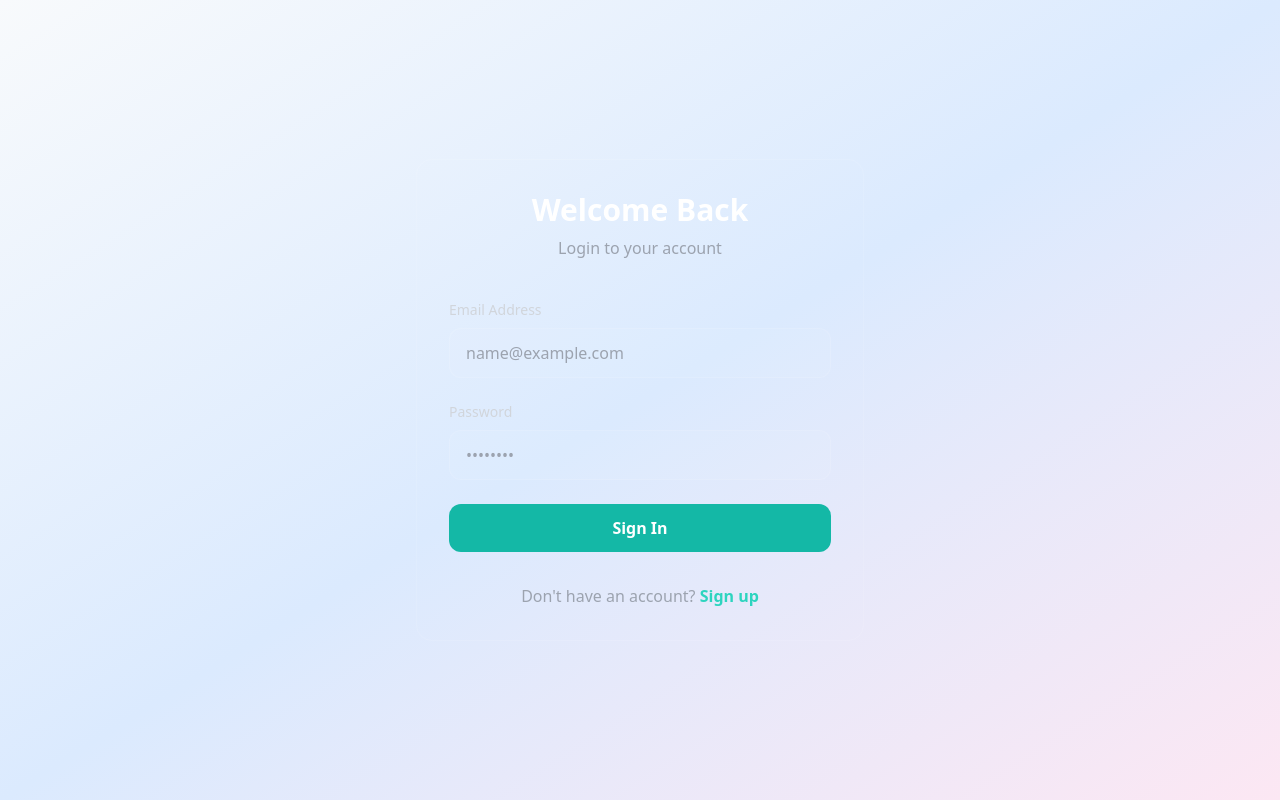
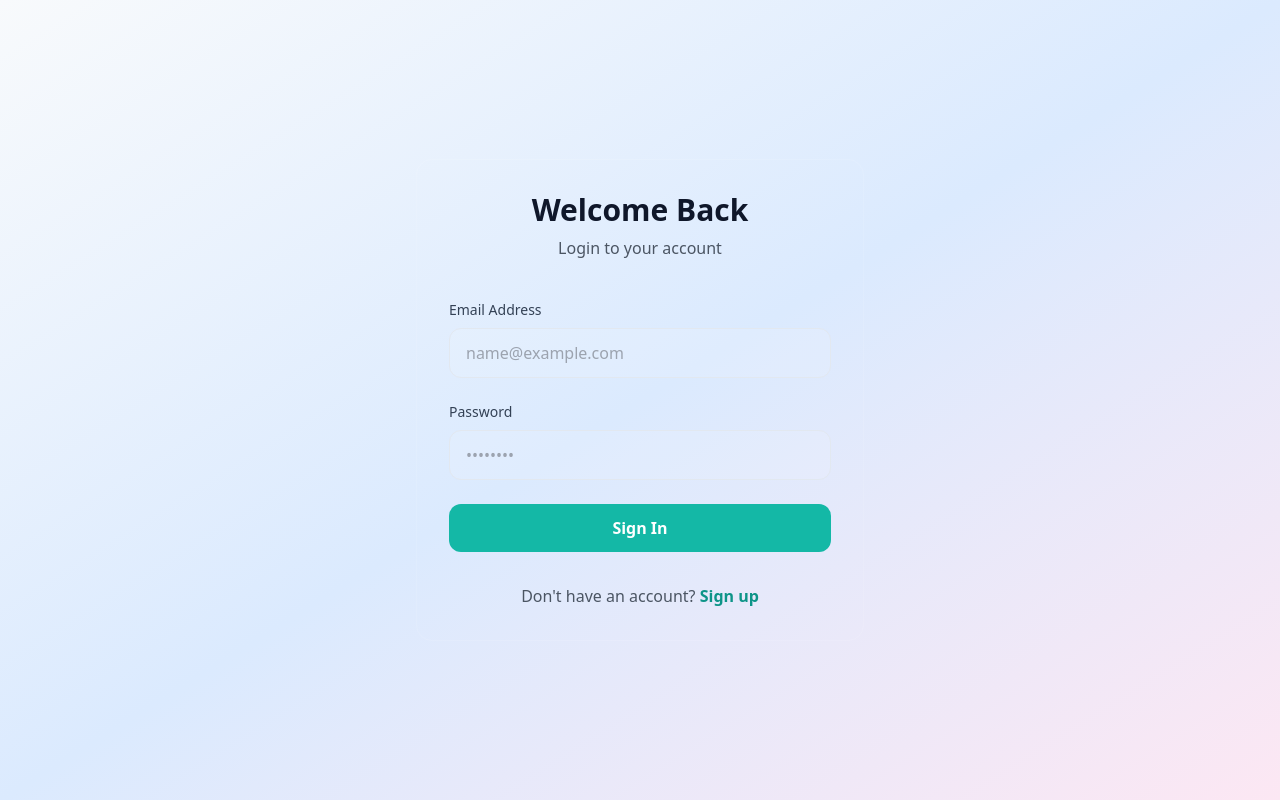
Before and after one commit to rohanmane-sampro/resume-analyzer-main, a React (Vite) app in the folder frontend/: page /#/login in a window 1280 px wide. Built offline with nearby package versions, Linux system fonts and the light colour scheme; no server answers.

Commit message:
Admin page enhancement

```diff
--- a/frontend/src/components/AdminDashboard.jsx
+++ b/frontend/src/components/AdminDashboard.jsx
@@ -253,7 +253,7 @@ const AllUsersTab = ({ users }) => {
                         onChange={(e) => setFilter(e.target.value)}
                     >
                         <option>All Users</option>
-                        <option>Standard</option>
+                        {/* <option>Standard</option> */}
                         <option>Guest Users</option>
                         <option>Knowledge Hub Users</option>
                     </select>
--- a/frontend/src/components/Login.jsx
+++ b/frontend/src/components/Login.jsx
@@ -32,8 +32,8 @@ const Login = () => {
         <div className="min-h-screen flex items-center justify-center bg-gradient-to-br from-slate-50 via-blue-100 to-pink-100 dark:from-slate-900 dark:via-slate-800 dark:to-slate-900 px-4 transition-colors duration-300">
             <div className="max-w-md w-full glassmorphism p-8 rounded-2xl border border-white/10">
                 <div className="text-center mb-10">
-                    <h2 className="text-3xl font-bold text-white mb-2">Welcome Back</h2>
-                    <p className="text-gray-400">Login to your account</p>
+                    <h2 className="text-3xl font-bold text-slate-900 dark:text-white mb-2">Welcome Back</h2>
+                    <p className="text-gray-600 dark:text-gray-400">Login to your account</p>
                 </div>
 
                 {error && (
@@ -44,22 +44,22 @@ const Login = () => {
 
                 <form onSubmit={handleSubmit} className="space-y-6">
                     <div>
-                        <label className="block text-sm font-medium text-gray-300 mb-2">Email Address</label>
+                        <label className="block text-sm font-medium text-slate-700 dark:text-gray-300 mb-2">Email Address</label>
                         <input
                             type="email"
                             required
-                            className="w-full bg-white/5 border border-white/10 rounded-xl px-4 py-3 text-white focus:outline-none focus:ring-2 focus:ring-teal-500/50 transition-all"
+                            className="w-full bg-white/10 dark:bg-white/5 border border-slate-200 dark:border-white/10 rounded-xl px-4 py-3 text-slate-900 dark:text-white focus:outline-none focus:ring-2 focus:ring-teal-500/50 transition-all placeholder:text-gray-400"
                             placeholder="name@example.com"
                             value={email}
                             onChange={(e) => setEmail(e.target.value)}
                         />
                     </div>
                     <div>
-                        <label className="block text-sm font-medium text-gray-300 mb-2">Password</label>
+                        <label className="block text-sm font-medium text-slate-700 dark:text-gray-300 mb-2">Password</label>
                         <input
                             type="password"
                             required
-                            className="w-full bg-white/5 border border-white/10 rounded-xl px-4 py-3 text-white focus:outline-none focus:ring-2 focus:ring-teal-500/50 transition-all"
+                            className="w-full bg-white/10 dark:bg-white/5 border border-slate-200 dark:border-white/10 rounded-xl px-4 py-3 text-slate-900 dark:text-white focus:outline-none focus:ring-2 focus:ring-teal-500/50 transition-all placeholder:text-gray-400"
                             placeholder="••••••••"
                             value={password}
                             onChange={(e) => setPassword(e.target.value)}
@@ -75,9 +75,9 @@ const Login = () => {
                     </button>
                 </form>
 
-                <p className="mt-8 text-center text-gray-400">
+                <p className="mt-8 text-center text-gray-600 dark:text-gray-400">
                     Don't have an account?{' '}
-                    <Link to="/signup" className="text-teal-400 hover:text-teal-300 font-semibold">
+                    <Link to="/signup" className="text-teal-600 dark:text-teal-400 hover:text-teal-500 dark:hover:text-teal-300 font-semibold">
                         Sign up
                     </Link>
                 </p>
--- a/frontend/src/components/Signup.jsx
+++ b/frontend/src/components/Signup.jsx
@@ -28,8 +28,8 @@ const Signup = () => {
         <div className="min-h-screen flex items-center justify-center bg-gradient-to-br from-slate-50 via-blue-100 to-pink-100 dark:from-slate-900 dark:via-slate-800 dark:to-slate-900 px-4 transition-colors duration-300">
             <div className="max-w-md w-full glassmorphism p-8 rounded-2xl border border-white/10">
                 <div className="text-center mb-10">
-                    <h2 className="text-3xl font-bold text-white mb-2">Create Account</h2>
-                    <p className="text-gray-400">Join Sampro AI for better resumes</p>
+                    <h2 className="text-3xl font-bold text-slate-900 dark:text-white mb-2">Create Account</h2>
+                    <p className="text-gray-600 dark:text-gray-400">Join Sampro AI for better resumes</p>
                 </div>
 
                 {error && (
@@ -40,33 +40,33 @@ const Signup = () => {
 
                 <form onSubmit={handleSubmit} className="space-y-6">
                     <div>
-                        <label className="block text-sm font-medium text-gray-300 mb-2">Full Name</label>
+                        <label className="block text-sm font-medium text-slate-700 dark:text-gray-300 mb-2">Full Name</label>
                         <input
                             type="text"
                             required
-                            className="w-full bg-white/5 border border-white/10 rounded-xl px-4 py-3 text-white focus:outline-none focus:ring-2 focus:ring-teal-500/50 transition-all"
+                            className="w-full bg-white/10 dark:bg-white/5 border border-slate-200 dark:border-white/10 rounded-xl px-4 py-3 text-slate-900 dark:text-white focus:outline-none focus:ring-2 focus:ring-teal-500/50 transition-all placeholder:text-gray-400"
                             placeholder="John Doe"
                             value={name}
                             onChange={(e) => setName(e.target.value)}
                         />
                     </div>
                     <div>
-                        <label className="block text-sm font-medium text-gray-300 mb-2">Email Address</label>
+                        <label className="block text-sm font-medium text-slate-700 dark:text-gray-300 mb-2">Email Address</label>
                         <input
                             type="email"
                             required
-                            className="w-full bg-white/5 border border-white/10 rounded-xl px-4 py-3 text-white focus:outline-none focus:ring-2 focus:ring-teal-500/50 transition-all"
+                            className="w-full bg-white/10 dark:bg-white/5 border border-slate-200 dark:border-white/10 rounded-xl px-4 py-3 text-slate-900 dark:text-white focus:outline-none focus:ring-2 focus:ring-teal-500/50 transition-all placeholder:text-gray-400"
                             placeholder="name@example.com"
                             value={email}
                             onChange={(e) => setEmail(e.target.value)}
                         />
                     </div>
                     <div>
-                        <label className="block text-sm font-medium text-gray-300 mb-2">Password</label>
+                        <label className="block text-sm font-medium text-slate-700 dark:text-gray-300 mb-2">Password</label>
                         <input
                             type="password"
                             required
-                            className="w-full bg-white/5 border border-white/10 rounded-xl px-4 py-3 text-white focus:outline-none focus:ring-2 focus:ring-teal-500/50 transition-all"
+                            className="w-full bg-white/10 dark:bg-white/5 border border-slate-200 dark:border-white/10 rounded-xl px-4 py-3 text-slate-900 dark:text-white focus:outline-none focus:ring-2 focus:ring-teal-500/50 transition-all placeholder:text-gray-400"
                             placeholder="••••••••"
                             value={password}
                             onChange={(e) => setPassword(e.target.value)}
@@ -82,9 +82,9 @@ const Signup = () => {
                     </button>
                 </form>
 
-                <p className="mt-8 text-center text-gray-400">
+                <p className="mt-8 text-center text-gray-600 dark:text-gray-400">
                     Already have an account?{' '}
-                    <Link to="/login" className="text-teal-400 hover:text-teal-300 font-semibold">
+                    <Link to="/login" className="text-teal-600 dark:text-teal-400 hover:text-teal-500 dark:hover:text-teal-300 font-semibold">
                         Sign in
                     </Link>
                 </p>
--- a/frontend/src/components/Suggestions.jsx
+++ b/frontend/src/components/Suggestions.jsx
@@ -8,8 +8,8 @@ const AutoSuggestInput = ({
   value,
   onChange,
   suggestions,
-  isPara=false,
-  isTextArea=false,
+  isPara = false,
+  isTextArea = false,
   isMultiSuggestion = true,
 }) => {
   const [inputValue, setInputValue] = useState(value || "");
@@ -91,7 +91,7 @@ const AutoSuggestInput = ({
       {isTextArea ? (
         <textarea
           placeholder={placeholder}
-          className="w-full h-56 sm:h-48 md:h-44 lg:h-[120px] px-3 py-2 border rounded resize-none peer focus:outline-none focus:ring-2 focus:ring-blue-500 dark:bg-gray-800 dark:text-white dark:border-gray-600"
+          className="w-full h-56 sm:h-48 md:h-44 lg:h-[120px] px-3 py-2 border rounded resize-none peer focus:outline-none focus:ring-2 focus:ring-blue-500 text-gray-900 dark:text-white dark:bg-gray-800 dark:border-gray-600"
           value={inputValue}
           onChange={handleInputChange}
           onKeyDown={handleKeyDown}
@@ -109,7 +109,7 @@ const AutoSuggestInput = ({
         <input
           type="text"
           placeholder={placeholder}
-          className="w-full sm:p-2 sm:px-6 border rounded peer px-3 py-2 focus:outline-none focus:ring-2 focus:ring-blue-500 dark:bg-gray-800 dark:text-white dark:border-gray-600"
+          className="w-full sm:p-2 sm:px-6 border rounded peer px-3 py-2 focus:outline-none focus:ring-2 focus:ring-blue-500 text-gray-900 dark:text-white dark:bg-gray-800 dark:border-gray-600"
           value={inputValue}
           onChange={handleInputChange}
           onKeyDown={handleKeyDown}
@@ -132,11 +132,10 @@ const AutoSuggestInput = ({
           {filteredSuggestions.map((suggestion, idx) => (
             <li
               key={idx}
-              className={`px-3 py-2 cursor-pointer text-sm ${
-                idx === activeIndex
+              className={`px-3 py-2 cursor-pointer text-sm ${idx === activeIndex
                   ? "bg-blue-500 text-white"
                   : "hover:bg-gray-100 dark:hover:bg-gray-600 text-gray-900 dark:text-gray-100"
-              }`}
+                }`}
               onMouseDown={() => handleSuggestionClick(suggestion)}
             >
               {suggestion}
```
